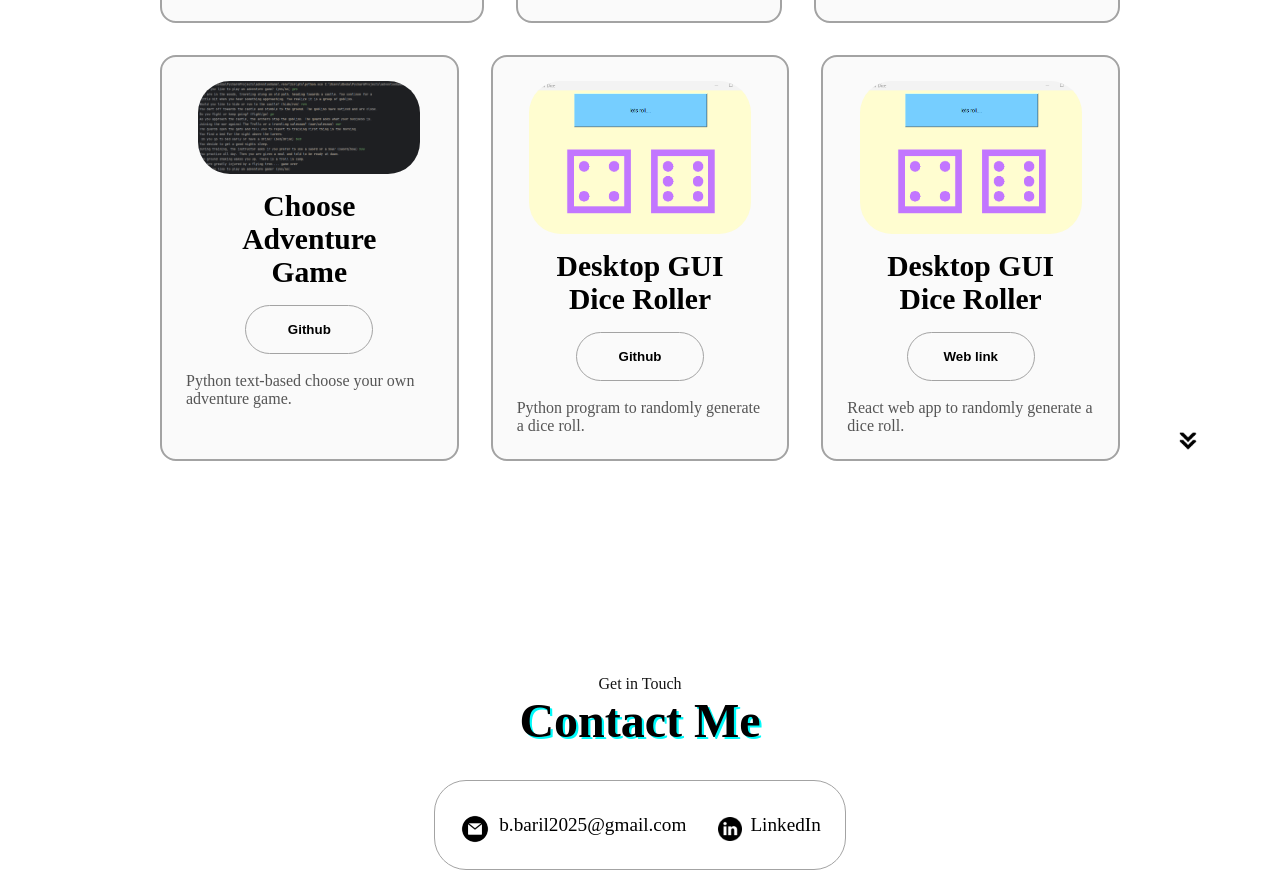
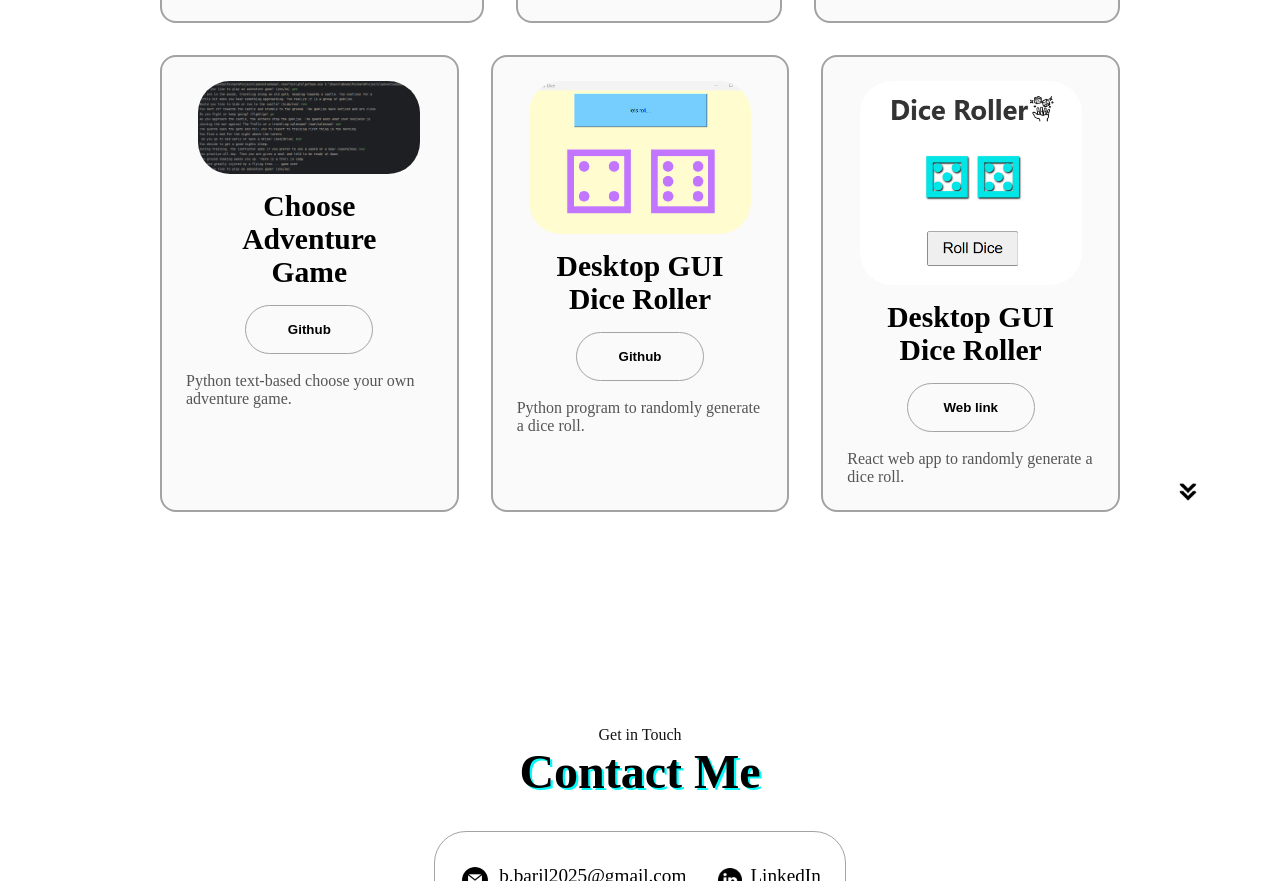
Before and after one commit to BBaril/bethany.baril.portfolio, a plain HTML site: page index.html in a window 1280 px wide. Shown: the part 3116-3997 px from the top of the page. Drawn offline with Linux system fonts and the light colour scheme.

Commit message:
Update index.html
change project 6 image

```diff
--- a/index.html
+++ b/index.html
@@ -286,7 +286,7 @@
           </div>
           <div class="details-container color-container">
             <div class="article-container">
-              <img src="./assets/twoDice.png"
+              <img src="./assets/react-dice-twod6.png"
                 alt="Project 6"
                 class="project-img"/>
             </div>
```
